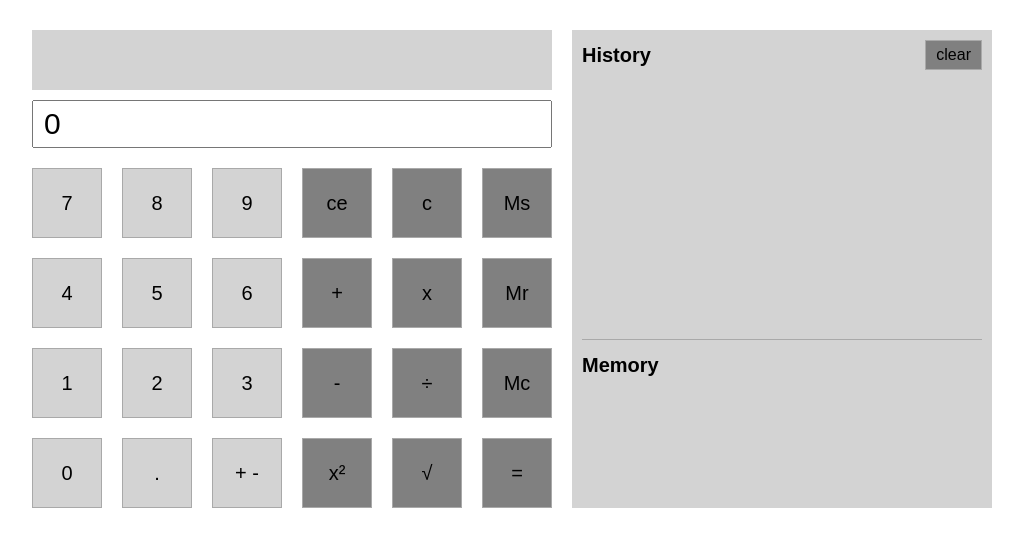
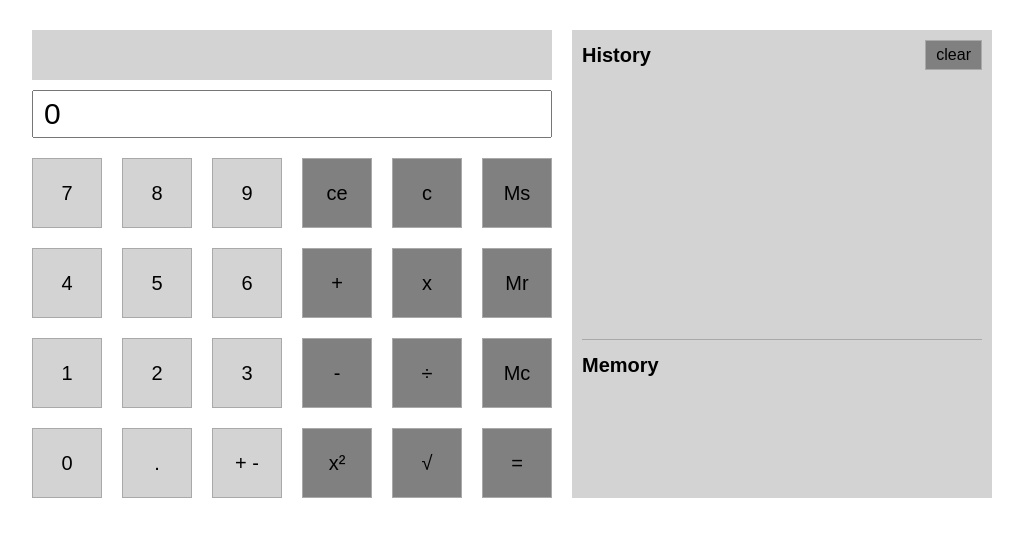
Before and after one commit to MSanbira/calculator, a React (Create React App) app: page / in a window 1280 px wide. Shown: the top 546 px of the page, without its empty margins (128-1151 px from the left). Built offline with nearby package versions, Linux system fonts and the light colour scheme.

Commit message:
first working version

```diff
--- a/src/App.css
+++ b/src/App.css
@@ -90,11 +90,11 @@ p {
 
 .calc-bar {
   width: 100%;
-  height: 60px;
+  height: 50px;
   background-color: lightgray;
   margin-bottom: 10px;
   padding: 5px 10px;
-  overflow-x: scroll;
+  overflow-y: auto;
 }
 
 /* btns */
--- a/src/App.js
+++ b/src/App.js
@@ -12,6 +12,7 @@ class App extends Component {
     inputValue: 0,
     calcBarText: "",
     calcBarSign: "",
+    modifyInput: "",
     chosenSign: null,
     firstValue: null,
     lastValue: null,
@@ -27,9 +28,14 @@ class App extends Component {
     let lastValue = this.state.lastValue;
     let isWriteNewNum = this.state.isWriteNewNum;
     if (!isNaN(this.state.inputValue + num.toString())) {
-      if (this.state.inputValue === 0 || lastValue === null || isWriteNewNum === true) {
+      if (
+        this.state.inputValue === 0 ||
+        lastValue === null ||
+        isWriteNewNum === true
+      ) {
         inputValue = num;
         isWriteNewNum = false;
+        console.log("imIn");
         if (lastValue === null) {
           lastValue = "temp";
         }
@@ -74,9 +80,8 @@ class App extends Component {
       this.changeSignInput();
     } else if (sign === "+" || sign === "-" || sign === "*" || sign === "/") {
       this.handleChosenSign(sign);
-    } else if (sign === "&#178;" || sign === "&#8730;") {
-      this.handleChosenSign(sign);
-      this.showResult();
+    } else if (sign === "²" || sign === "√") {
+      this.modifyInput(sign);
     } else if (sign === "=") {
       this.showResult();
     }
@@ -90,6 +95,7 @@ class App extends Component {
             <CalcBar
               calcBarText={this.state.calcBarText}
               calcBarSign={this.state.calcBarSign}
+              modifyInput={this.state.modifyInput}
             />
             <InputBar
               inputValue={this.state.inputValue}
@@ -116,7 +122,7 @@ class App extends Component {
   DeleteInput = () => {
     const inputValue = 0;
     this.setState({
-      inputValue: inputValue,
+      inputValue: inputValue
     });
   };
 
@@ -126,11 +132,13 @@ class App extends Component {
       inputValue: 0,
       calcBarText: "",
       calcBarSign: "",
+      modifyInput: "",
       chosenSign: null,
       firstValue: null,
       lastValue: null,
       numMemory: numMemory,
-      isWriteNewNum: false
+      isWriteNewNum: false,
+      isInputChange: false
     });
   };
 
@@ -160,10 +168,9 @@ class App extends Component {
     let firstValue = this.state.firstValue;
     let calcBarText = this.state.calcBarText;
     const lastValue = null;
-    const chosenSign = sign;
-    if (this.state.firstValue === null) {
+    if (this.state.firstValue === null || this.state.isInputChange) {
       firstValue = this.state.inputValue;
-    } else if (this.state.firstValue !== this.state.inputValue) {
+    } else if (!this.state.isInputChange) {
       firstValue = this.getCalculation(
         this.state.firstValue,
         this.state.chosenSign,
@@ -184,9 +191,25 @@ class App extends Component {
       lastValue: lastValue,
       calcBarText: calcBarText,
       calcBarSign: sign,
-      chosenSign: chosenSign,
-      isInputChange: false
+      chosenSign: sign,
+      isInputChange: false,
+      modifyInput: ""
     });
+  };
+
+  modifyInput = sign => {
+    let modifyInput;
+    this.state.modifyInput === ""
+      ? (modifyInput = this.state.inputValue)
+      : (modifyInput = this.state.modifyInput);
+    let inputValue = this.state.inputValue;
+    if (sign === "²") {
+      modifyInput = "(" + modifyInput + ")" + sign;
+    } else if (sign === "√") {
+      modifyInput = sign + "(" + modifyInput + ")";
+    }
+    inputValue = this.getCalculation(this.state.inputValue, sign);
+    this.setState({ inputValue, modifyInput });
   };
 
   showResult = () => {
@@ -194,7 +217,9 @@ class App extends Component {
     let calcBarText = this.state.calcBarText;
     let isInputChange = this.state.isInputChange;
     let isWriteNewNum = this.state.isWriteNewNum;
-    const firstValue = (isInputChange ? this.state.inputValue : this.state.firstValue);
+    const firstValue = isInputChange
+      ? this.state.inputValue
+      : this.state.firstValue;
     if (this.state.lastValue === "temp" || this.state.lastValue === null) {
       lastValue = this.state.inputValue;
       isWriteNewNum = true;
@@ -218,7 +243,6 @@ class App extends Component {
         result,
       key: this.state.historyKey
     };
-
     this.setState({
       inputValue: result,
       firstValue: result,
@@ -228,12 +252,20 @@ class App extends Component {
       historyKey: this.state.historyKey + 1,
       lastValue: lastValue,
       isWriteNewNum: isWriteNewNum,
-      isInputChange: isInputChange
+      isInputChange: isInputChange,
+      modifyInput: ""
     });
   };
 
   getCalculation = (firstValue, sign, lastValue) => {
-    const sum = eval(firstValue + sign + lastValue);
+    let sum;
+    if (sign === "²") {
+      sum = Math.pow(firstValue, 2);
+    } else if (sign === "√") {
+      sum = Math.sqrt(firstValue);
+    } else {
+      sum = eval(firstValue + sign + lastValue);
+    }
     console.log(sum);
     if (sum < Math.pow(10, 15)) {
       return sum;
--- a/src/components/clacBar.jsx
+++ b/src/components/clacBar.jsx
@@ -3,7 +3,7 @@ import React, { Component } from 'react';
 class CalcBar extends Component {
 
     render() {
-        return ( <p className="calc-bar">{this.props.calcBarText + " " + this.props.calcBarSign}</p> );
+        return ( <p className="calc-bar">{this.props.calcBarText + " " + this.props.calcBarSign + " " + this.props.modifyInput}</p> );
     }
 }
 
--- a/src/components/functionPad.jsx
+++ b/src/components/functionPad.jsx
@@ -67,15 +67,15 @@ class FunctionPad extends Component {
         <div className="btns-row">
           <button
             className="btn btn-function"
-            onClick={() => this.props.onFunctionClick("&#178;")}
+            onClick={() => this.props.onFunctionClick("²")}
           >
-            x&#178;
+            x²
           </button>
           <button
             className="btn btn-function"
-            onClick={() => this.props.onFunctionClick("&#8730;")}
+            onClick={() => this.props.onFunctionClick("√")}
           >
-            &#8730;
+            √
           </button>
           <button
             className="btn btn-function"
```
